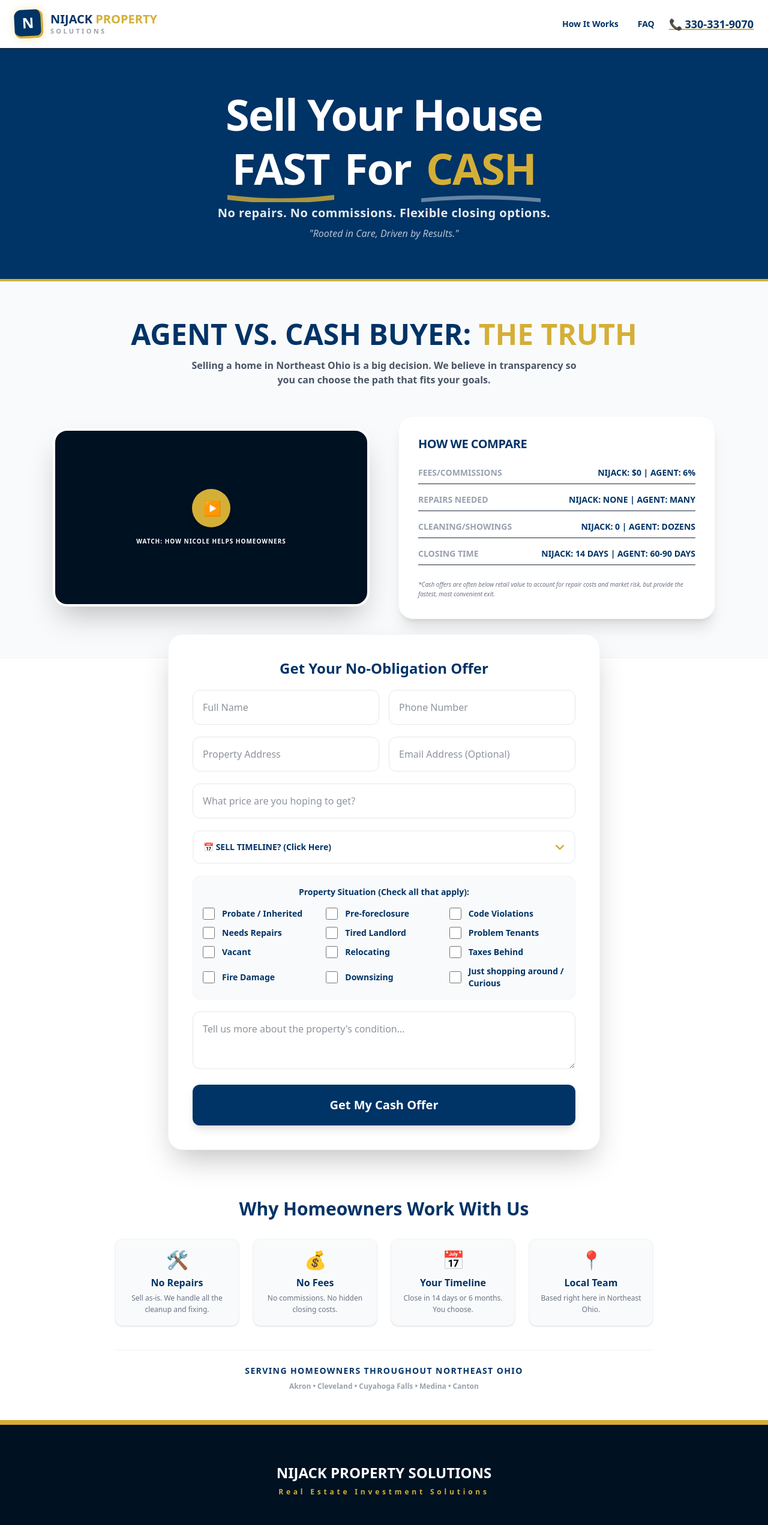
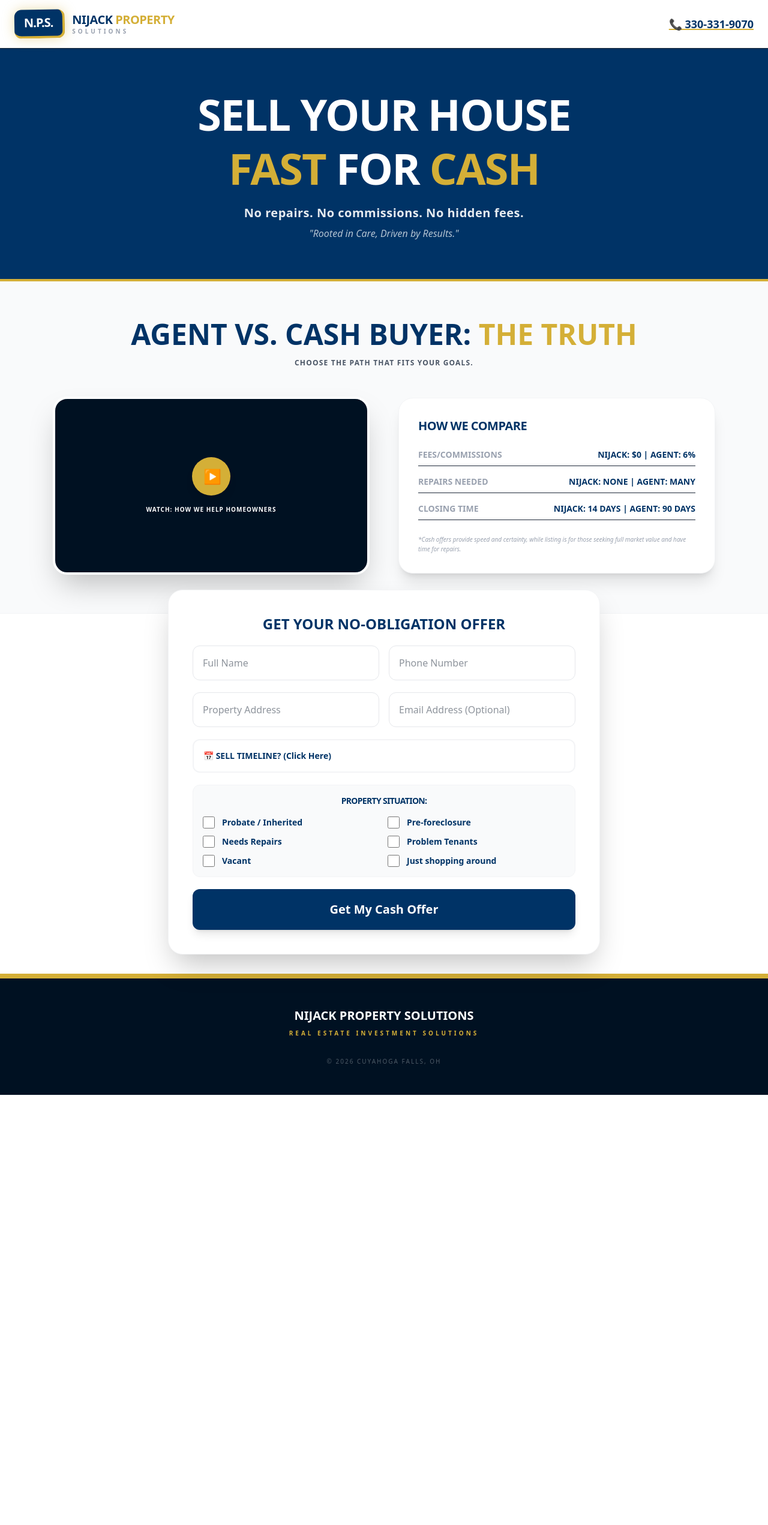
Before and after one commit to nijackacquisitions56/nijack-property-solutions, a React (Vite) app: page / in a window 1280 px wide. Shown: the top 2542 px of the page at 60% size. After the commit the page ends 1825 px from the top, so only its background shows below. Built offline with nearby package versions, Linux system fonts and the light colour scheme.

Commit message:
Update App.jsx

```diff
--- a/src/App.jsx
+++ b/src/App.jsx
@@ -37,36 +37,25 @@ export default function NijackPropertySolutionsWebsite() {
     { title: "You Choose", text: "Close through a local title company on your timeline." }
   ];
 
-  const faq = [
-    { q: "Do I need to make repairs before selling?", a: "No. We buy houses as-is in any condition." },
-    { q: "How fast can closing happen?", a: "Many closings happen within 14-21 days, depending on title work and your specific timeline." },
-    { q: "What areas do you buy in?", a: "We are based in Northeast Ohio, but we work with a network of trusted investment partners to provide solutions for homeowners nationwide." },
-    { q: "Are there commissions or fees?", a: "No. Since we are buying the property directly or through our partners, there are no realtor commissions or hidden fees." }
-  ];
-
   return (
     <div className="min-h-screen bg-white text-gray-800 font-sans">
 
-      {/* HEADER WITH RECLAIMED FLARE */}
+      {/* HEADER WITH N.P.S. FLARE */}
       <header className="sticky top-0 z-50 border-b bg-white shadow-sm">
-        <div className="mx-auto max-w-7xl px-6 py-4 flex justify-between items-center text-center sm:text-left">
-          <div className="flex items-center gap-3 group mx-auto sm:mx-0">
-            {/* THE FLARE ICON */}
-            <div className="h-12 w-12 bg-[#003366] rounded-xl flex items-center justify-center shadow-[0_0_15px_rgba(212,175,55,0.3)] border-b-4 border-r-4 border-[#D4AF37] transform -rotate-3 group-hover:rotate-0 transition-transform">
-              <span className="text-white font-black text-2xl tracking-tighter">N</span>
+        <div className="mx-auto max-w-7xl px-6 py-4 flex justify-between items-center">
+          <div className="flex items-center gap-3 group">
+            {/* THE N.P.S. GOLD-FLARE ICON */}
+            <div className="h-12 w-auto px-4 bg-[#003366] rounded-xl flex items-center justify-center shadow-[0_0_20px_rgba(212,175,55,0.4)] border-b-4 border-r-4 border-[#D4AF37] transform -rotate-1 group-hover:rotate-0 transition-all duration-300">
+              <span className="text-white font-black text-xl tracking-tighter uppercase">N.P.S.</span>
             </div>
-            <div>
-              <div className="font-black text-xl text-[#003366] leading-tight uppercase">
+            <div className="text-left">
+              <div className="font-black text-xl text-[#003366] leading-tight uppercase tracking-tight">
                 NIJACK <span className="text-[#D4AF37]">PROPERTY</span>
               </div>
-              <div className="text-[11px] text-gray-400 uppercase tracking-[0.3em] font-bold">Solutions</div>
+              <div className="text-[10px] text-gray-400 uppercase tracking-[0.4em] font-bold">Solutions</div>
             </div>
           </div>
           <div className="hidden md:flex items-center gap-6">
-            <nav className="flex gap-8 text-sm font-bold text-[#003366]">
-              <a href="#how" className="hover:text-[#D4AF37] transition">How It Works</a>
-              <a href="#faq" className="hover:text-[#D4AF37] transition">FAQ</a>
-            </nav>
             <a href="tel:3303319070" className="font-bold text-[#003366] text-lg underline decoration-[#D4AF37] decoration-2">📞 330-331-9070</a>
           </div>
         </div>
@@ -75,24 +64,12 @@ export default function NijackPropertySolutionsWebsite() {
       {/* HERO SECTION */}
       <section className="bg-[#003366] text-white py-16 border-b-4 border-[#D4AF37]">
         <div className="mx-auto max-w-5xl px-6 text-center">
-          <h1 className="text-4xl md:text-7xl font-black mb-4 tracking-tight leading-tight">
+          <h1 className="text-4xl md:text-7xl font-black mb-4 tracking-tight leading-tight uppercase">
             Sell Your House <br/>
-            <span className="relative inline-block px-2">
-              FAST
-              <svg className="absolute -bottom-3 left-0 w-full h-4 text-[#D4AF37] opacity-80" viewBox="0 0 100 10" preserveAspectRatio="none">
-                <path d="M0 5 Q 50 12 100 5" stroke="currentColor" strokeWidth="5" fill="transparent" strokeLinecap="round" />
-              </svg>
-            </span>
-            {" "}For{" "}
-            <span className="relative inline-block px-2 text-[#D4AF37]">
-              CASH
-              <svg className="absolute -bottom-3 left-0 w-full h-4 text-white opacity-40" viewBox="0 0 100 10" preserveAspectRatio="none">
-                <path d="M0 8 Q 50 2 100 8" stroke="currentColor" strokeWidth="4" fill="transparent" strokeLinecap="round" />
-              </svg>
-            </span>
+            <span className="text-[#D4AF37]">Fast</span> For <span className="text-[#D4AF37]">Cash</span>
           </h1>
           <p className="mt-4 text-lg md:text-xl opacity-90 font-bold tracking-wide">
-            No repairs. No commissions. Flexible closing options.
+            No repairs. No commissions. No hidden fees.
           </p>
           <p className="mt-2 text-sm md:text-base opacity-70 italic">
             "Rooted in Care, Driven by Results."
@@ -100,30 +77,30 @@ export default function NijackPropertySolutionsWebsite() {
         </div>
       </section>
 
-      {/* AGENT VS CASH BUYER SECTION */}
+      {/* AGENT VS CASH BUYER / VIDEO SECTION */}
       <section className="py-16 bg-gray-50 border-b border-gray-100">
         <div className="mx-auto max-w-6xl px-6">
           <div className="text-center mb-12">
-            <h2 className="text-3xl md:text-5xl font-black text-[#003366] mb-4 uppercase">
+            <h2 className="text-3xl md:text-5xl font-black text-[#003366] mb-4 uppercase leading-none">
               Agent vs. Cash Buyer: <span className="text-[#D4AF37]">The Truth</span>
             </h2>
-            <p className="text-gray-600 font-bold max-w-2xl mx-auto">
-              Selling a home in Northeast Ohio is a big decision. We believe in transparency so you can choose the path that fits your goals.
+            <p className="text-gray-600 font-bold max-w-2xl mx-auto uppercase text-xs tracking-widest">
+              Choose the path that fits your goals.
             </p>
           </div>
 
           <div className="grid lg:grid-cols-2 gap-12 items-center">
-            {/* VIDEO PLACEHOLDER */}
+            {/* VIDEO PLAYER (REPLACE WITH YOUR CANVA/YOUTUBE EMBED) */}
             <div className="relative aspect-video bg-[#001122] rounded-3xl shadow-2xl overflow-hidden border-4 border-white flex items-center justify-center group">
               <div className="text-center px-6">
-                <div className="w-16 h-16 bg-[#D4AF37] rounded-full flex items-center justify-center mx-auto mb-4 shadow-lg group-hover:scale-110 transition-transform cursor-pointer">
+                <div className="w-16 h-16 bg-[#D4AF37] rounded-full flex items-center justify-center mx-auto mb-4 shadow-lg group-hover:scale-110 transition-transform">
                   <span className="text-white text-2xl ml-1">▶</span>
                 </div>
-                <p className="text-white font-bold tracking-widest uppercase text-[10px]">Watch: How Nicole Helps Homeowners</p>
+                <p className="text-white font-black tracking-widest uppercase text-[10px]">Watch: How We Help Homeowners</p>
               </div>
             </div>
 
-            {/* COMPARISON QUICK TABLE */}
+            {/* QUICK COMPARISON TABLE */}
             <div className="bg-white rounded-3xl p-8 shadow-xl border border-gray-100">
               <h3 className="text-xl font-black text-[#003366] mb-6 uppercase tracking-tight">How we compare</h3>
               <div className="space-y-4">
@@ -136,16 +113,12 @@ export default function NijackPropertySolutionsWebsite() {
                   <span className="text-[#003366] font-black">NIJACK: NONE | AGENT: MANY</span>
                 </div>
                 <div className="flex justify-between border-b pb-2 text-xs md:text-sm">
-                  <span className="text-gray-400 font-bold uppercase">Cleaning/Showings</span>
-                  <span className="text-[#003366] font-black">NIJACK: 0 | AGENT: DOZENS</span>
-                </div>
-                <div className="flex justify-between border-b pb-2 text-xs md:text-sm">
                   <span className="text-gray-400 font-bold uppercase">Closing Time</span>
-                  <span className="text-[#003366] font-black">NIJACK: 14 DAYS | AGENT: 60-90 DAYS</span>
+                  <span className="text-[#003366] font-black">NIJACK: 14 DAYS | AGENT: 90 DAYS</span>
                 </div>
               </div>
-              <p className="mt-6 text-[10px] text-gray-500 italic leading-relaxed">
-                *Cash offers are often below retail value to account for repair costs and market risk, but provide the fastest, most convenient exit.
+              <p className="mt-6 text-[10px] text-gray-400 italic leading-relaxed">
+                *Cash offers provide speed and certainty, while listing is for those seeking full market value and have time for repairs.
               </p>
             </div>
           </div>
@@ -160,7 +133,7 @@ export default function NijackPropertySolutionsWebsite() {
               <input type="hidden" name="_subject" value="New Seller Lead - Nijack Property Solutions" />
               <input type="text" name="_gotcha" className="hidden" />
 
-              <h2 className="text-2xl font-bold text-center text-[#003366]">Get Your No-Obligation Offer</h2>
+              <h2 className="text-2xl font-black text-center text-[#003366] uppercase">Get Your No-Obligation Offer</h2>
 
               <div className="grid md:grid-cols-2 gap-4">
                 <input name="full_name" required placeholder="Full Name" className="rounded-xl border border-gray-200 p-4 w-full focus:ring-2 focus:ring-[#D4AF37] outline-none" />
@@ -172,40 +145,31 @@ export default function NijackPropertySolutionsWebsite() {
                 <input name="email" type="email" placeholder="Email Address (Optional)" className="rounded-xl border border-gray-200 p-4 w-full focus:ring-2 focus:ring-[#D4AF37] outline-none" />
               </div>
 
-              <input name="asking_price" placeholder="What price are you hoping to get?" className="rounded-xl border border-gray-200 p-4 w-full focus:ring-2 focus:ring-[#D4AF37] outline-none" />
-
               <div className="relative">
-                <select name="timeline" required className="rounded-xl border-2 border-gray-100 p-4 pr-12 w-full focus:ring-2 focus:ring-[#D4AF37] outline-none bg-white font-bold text-[#003366] appearance-none cursor-pointer text-sm">
+                <select name="timeline" required className="rounded-xl border-2 border-gray-100 p-4 w-full focus:ring-2 focus:ring-[#D4AF37] outline-none bg-white font-bold text-[#003366] appearance-none cursor-pointer text-sm">
                   <option value="">📅 SELL TIMELINE? (Click Here)</option>
                   <option value="ASAP">ASAP (Within 30 Days)</option>
                   <option value="30-60 Days">30-60 Days</option>
                   <option value="60-90 Days">60-90 Days</option>
-                  <option value="3-6 Months">3-6 Months</option>
                   <option value="Exploring">Just Exploring Options</option>
                 </select>
-                <div className="absolute right-4 top-1/2 -translate-y-1/2 pointer-events-none text-[#D4AF37]">
-                  <svg className="w-5 h-5" fill="none" stroke="currentColor" viewBox="0 0 24 24"><path strokeLinecap="round" strokeLinejoin="round" strokeWidth="3" d="M19 9l-7 7-7-7" /></svg>
-                </div>
               </div>
 
+              {/* MOTIVATION FILTERS */}
               <div className="p-4 bg-gray-50 rounded-xl border border-gray-100">
-                <p className="font-bold mb-4 text-[#003366] text-sm text-center">Property Situation (Check all that apply):</p>
-                <div className="grid grid-cols-1 sm:grid-cols-2 md:grid-cols-3 gap-3 text-sm">
+                <p className="font-bold mb-4 text-[#003366] text-sm text-center uppercase tracking-tighter">Property Situation:</p>
+                <div className="grid grid-cols-1 sm:grid-cols-2 gap-3 text-sm">
                   {[
-                    "Probate / Inherited", "Pre-foreclosure", "Code Violations",
-                    "Needs Repairs", "Tired Landlord", "Problem Tenants",
-                    "Vacant", "Relocating", "Taxes Behind",
-                    "Fire Damage", "Downsizing", "Just shopping around / Curious"
+                    "Probate / Inherited", "Pre-foreclosure", "Needs Repairs",
+                    "Problem Tenants", "Vacant", "Just shopping around"
                   ].map((label) => (
                     <label key={label} className="flex gap-3 items-center cursor-pointer">
-                      <input type="checkbox" name="situation" value={label} className="h-5 w-5 accent-[#003366] rounded border-gray-300 flex-shrink-0" />
+                      <input type="checkbox" name="situation" value={label} className="h-5 w-5 accent-[#003366] rounded" />
                       <span className="text-[#003366] font-semibold">{label}</span>
                     </label>
                   ))}
                 </div>
               </div>
-
-              <textarea name="extra_details" placeholder="Tell us more about the property's condition..." className="rounded-xl border border-gray-200 p-4 w-full h-24 focus:ring-2 focus:ring-[#D4AF37] outline-none" />
 
               <button type="submit" className="w-full rounded-xl bg-[#003366] py-5 font-black text-white text-xl shadow-lg hover:bg-[#002244] transition-all transform hover:-translate-y-1">
                 Get My Cash Offer
@@ -216,7 +180,7 @@ export default function NijackPropertySolutionsWebsite() {
               <div className="text-7xl mb-6 text-[#D4AF37]">🤝</div>
               <h2 className="text-3xl font-black mb-4 text-[#003366]">Thank You—We’re On It!</h2>
               <p className="text-gray-600 font-bold mb-6 max-w-md mx-auto">
-                Nicole will personally review your property details today. Expect a friendly call or text from us shortly.
+                Nicole will personally review your property details today. Expect a friendly call or text shortly.
               </p>
               <button onClick={() => setSubmitted(false)} className="text-[#D4AF37] font-bold underline">Submit another property</button>
             </div>
@@ -224,41 +188,12 @@ export default function NijackPropertySolutionsWebsite() {
         </div>
       </section>
 
-      {/* REASSURANCE SECTION */}
-      <section className="py-12 bg-white px-6">
-        <div className="mx-auto max-w-4xl text-center">
-          <h2 className="text-3xl font-black mb-8 text-[#003366]">Why Homeowners Work With Us</h2>
-          <div className="grid md:grid-cols-2 lg:grid-cols-4 gap-6 mb-10">
-            {[
-              { icon: "🛠️", title: "No Repairs", desc: "Sell as-is. We handle all the cleanup and fixing." },
-              { icon: "💰", title: "No Fees", desc: "No commissions. No hidden closing costs." },
-              { icon: "📅", title: "Your Timeline", desc: "Close in 14 days or 6 months. You choose." },
-              { icon: "📍", title: "Local Team", desc: "Based right here in Northeast Ohio." }
-            ].map((item, i) => (
-              <div key={i} className="p-4 rounded-xl border border-gray-100 shadow-sm bg-gray-50">
-                <div className="text-3xl mb-2">{item.icon}</div>
-                <h4 className="font-bold text-[#003366] mb-1">{item.title}</h4>
-                <p className="text-xs text-gray-500 leading-relaxed">{item.desc}</p>
-              </div>
-            ))}
-          </div>
-          <div className="pt-6 border-t border-gray-100">
-            <p className="text-[#003366] font-bold text-sm uppercase tracking-widest mb-2">Serving homeowners throughout Northeast Ohio</p>
-            <p className="text-gray-400 text-xs font-semibold">Akron • Cleveland • Cuyahoga Falls • Medina • Canton</p>
-          </div>
-        </div>
-      </section>
-
       {/* FOOTER */}
-      <footer className="bg-[#001122] text-white py-16 border-t-8 border-[#D4AF37]">
+      <footer className="bg-[#001122] text-white py-12 border-t-8 border-[#D4AF37]">
         <div className="mx-auto max-w-4xl px-6 text-center">
-          <div className="font-black text-2xl uppercase mb-2">NIJACK PROPERTY SOLUTIONS</div>
-          <p className="text-[#D4AF37] text-xs font-bold tracking-[0.4em] mb-12">Real Estate Investment Solutions</p>
-          <div className="bg-white/5 rounded-2xl p-8 text-left border border-white/10 mb-12 text-sm text-gray-300 leading-relaxed">
-            <p className="mb-4">At <span className="text-white font-bold">Nijack Property Solutions</span>, we value your privacy. Your data will <span className="text-[#D4AF37] font-bold underline">NEVER</span> be sold to third-party telemarketers.</p>
-            <p className="italic opacity-80">Nijack Property Solutions is based in Cuyahoga Falls, Ohio. We are not real estate agents and do not charge commissions. We purchase properties directly or through investment partners.</p>
-          </div>
-          <p className="text-[10px] opacity-30 uppercase tracking-[0.3em]">© {new Date().getFullYear()} Nijack Property Solutions</p>
+          <div className="font-black text-xl uppercase mb-2">NIJACK PROPERTY SOLUTIONS</div>
+          <p className="text-[#D4AF37] text-[10px] font-bold tracking-[0.4em] mb-8">REAL ESTATE INVESTMENT SOLUTIONS</p>
+          <p className="text-[10px] opacity-30 uppercase tracking-[0.2em]">© {new Date().getFullYear()} Cuyahoga Falls, OH</p>
         </div>
       </footer>
     </div>
```
